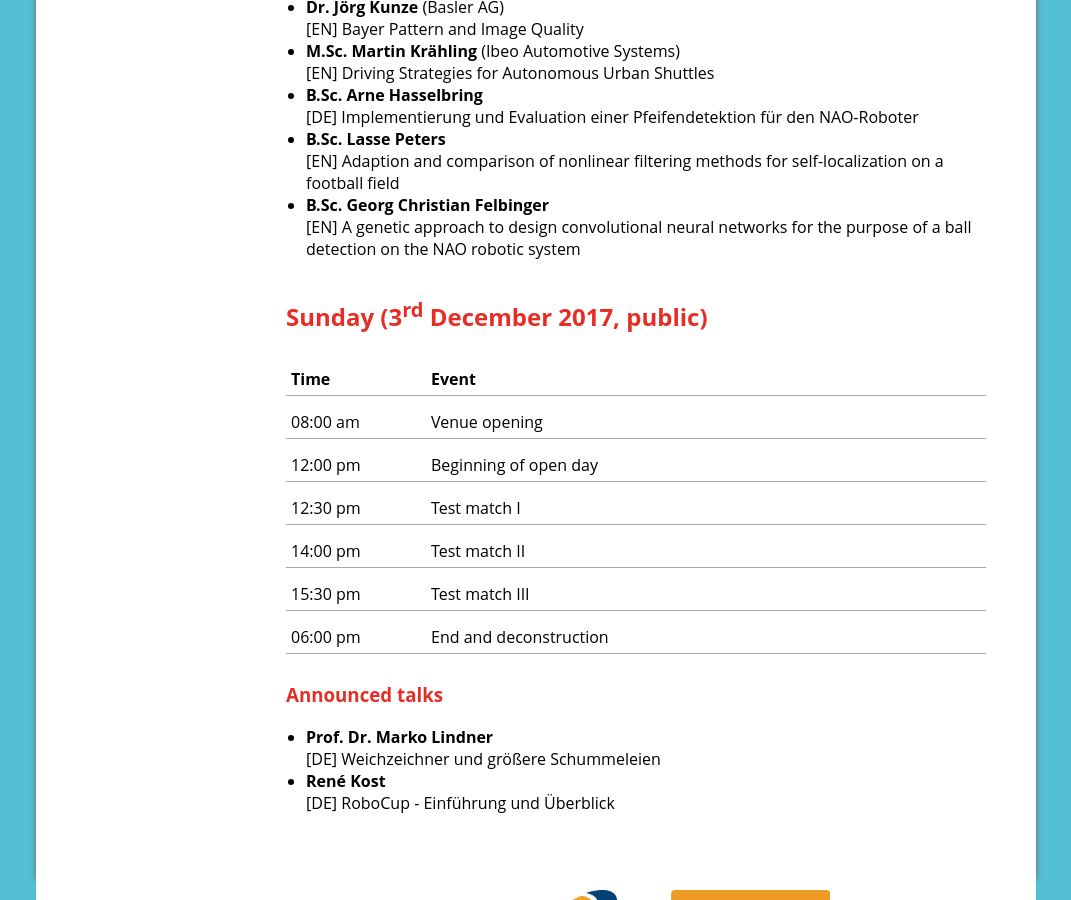
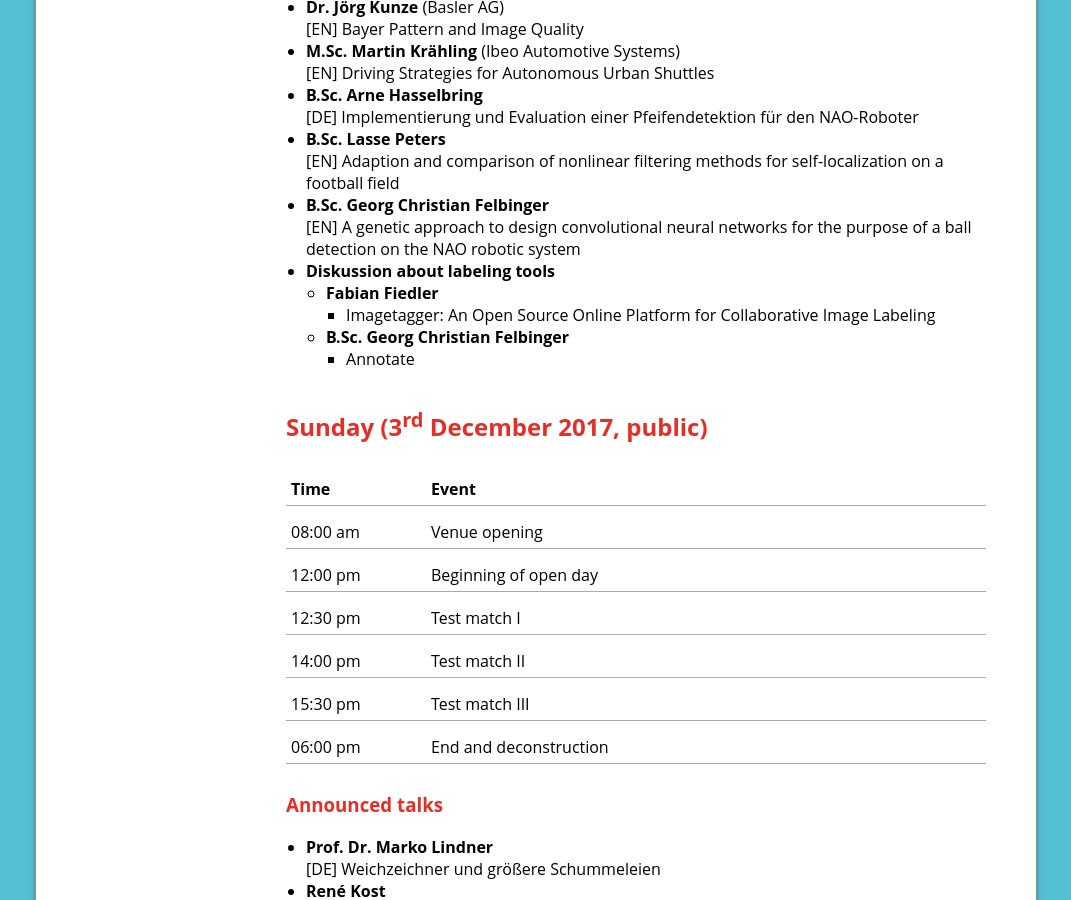
Before and after one commit to RHOrga/rhorga.github.io, a Jekyll site: the page built from 2017/en/schedule.md, in a window 1280 px wide and 900 px high, scrolled down 1005 px. Shown: the whole window, without its empty margins (104-1175 px from the left). Built offline with Jekyll 4.4.1, drawn with Linux system fonts in a browser that asks for light colours.

Commit message:
Add labeling tools talks

```diff
--- a/2017/en/schedule.md
+++ b/2017/en/schedule.md
@@ -34,6 +34,12 @@ layout: default-en-2017
 [EN] Adaption and comparison of nonlinear filtering methods for self-localization on a football field
 * **B.Sc. Georg Christian Felbinger**
 [EN] A genetic approach to design convolutional neural networks for the purpose of a ball detection on the NAO robotic system
+* **Diskussion about labeling tools**
+    * **Fabian Fiedler**
+        * Imagetagger: An Open Source Online Platform for Collaborative Image
+          Labeling
+    * **B.Sc. Georg Christian Felbinger**
+        * Annotate
 
 ## Sunday (3<sup>rd</sup> December 2017, public)
 
```
Also changed, not shown: 2017/de/schedule.md (+6 -0 lines).
